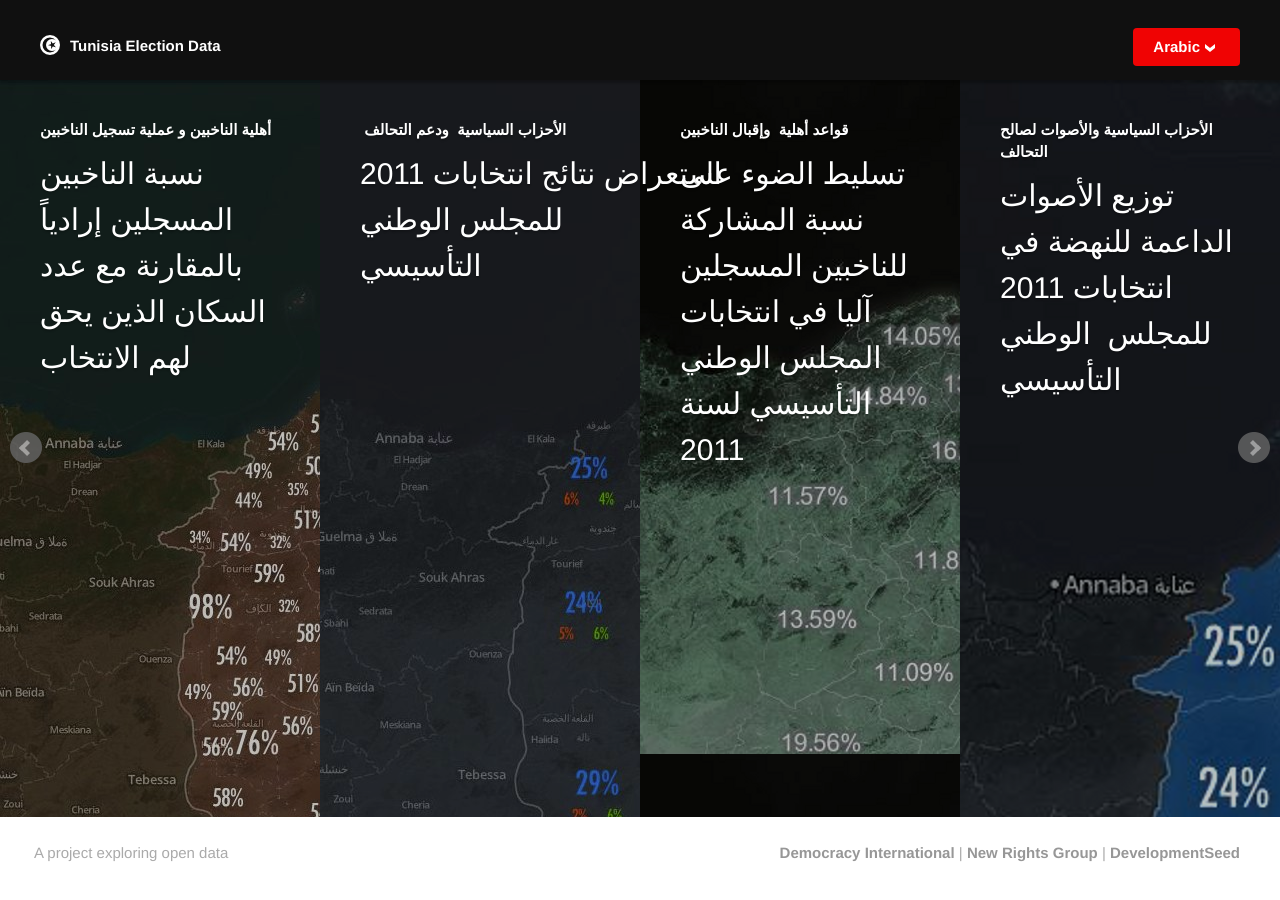
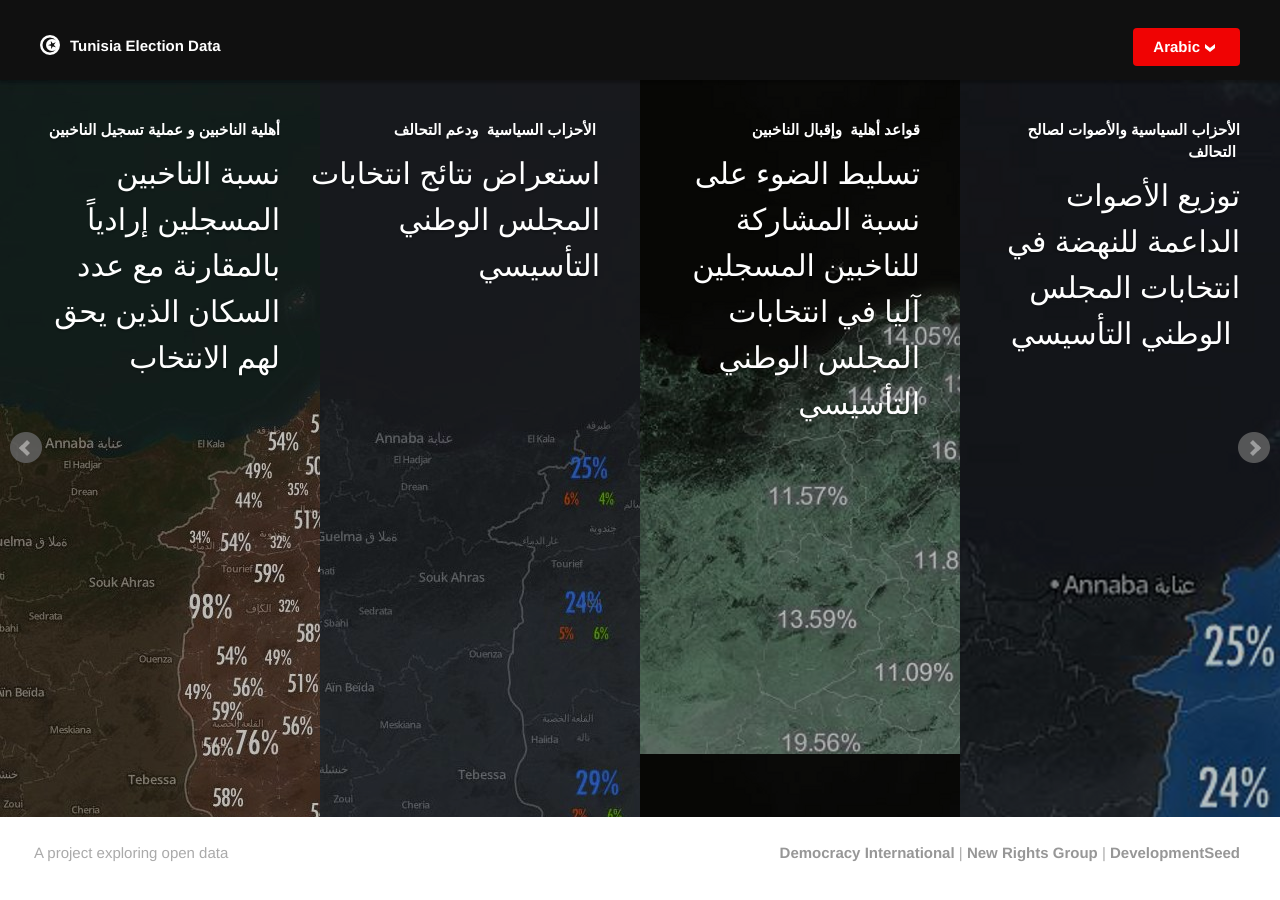
Before and after one commit to fwelections/databrowser, a Jekyll site: the page built from _posts/ar/2013-01-01-projects.html, in a window 1280 px wide. Built offline with Jekyll 4.4.1, drawn with Linux system fonts in a browser that asks for light colours.

Commit message:
arabic layout for projects page

```diff
--- /dev/null
+++ b/_layouts/projects-page-ar.html
@@ -0,0 +1,24 @@
+---
+layout: default
+---
+
+{% include masthead.html %}
+
+	<ul class='projects clearfix bxslider' id='projects-arabic'>
+	  {% for item in site.categories.[page.language] %}
+	  <li class='col col3'>
+	    <a href='{{site.baseurl}}{{item.url}}' class='project' style="background-image:url('{{site.baseurl}}/img/projects/{{item.img}}');">
+	      <div class='bg'></div>
+	      <h4 class='heading above'>{{item.title}}</h4>
+	      <h3 class='subtitles above'>{{item.subtitle}}</h3>
+	    </a>
+	  </li>
+	  {% endfor %}
+	</ul>
+
+<script type="text/javascript">
+
+wHeight = $(window).height();
+$('.project').css('height',wHeight-242)
+
+</script>
--- a/_posts/ar/2013-01-01-blanc-ballots.html
+++ b/_posts/ar/2013-01-01-blanc-ballots.html
@@ -2,7 +2,7 @@
 layout: maps
 category: ar
 title: "الأصوات  والتمثيل السياسي"
-subtitle: "عرض نسبة أوراق  الاقتراع البيضاء في انتخابات المجلس الوطني التأسيسي لسنة  2011"
+subtitle: "عرض نسبة أوراق  الاقتراع البيضاء في انتخابات المجلس الوطني التأسيسي"
 language: ar
 img: "blank.png"
 map: "tunisia.map-0gn2ey54,tunisia.blank-ballots"
--- a/_posts/ar/2013-01-01-nahdha-district.html
+++ b/_posts/ar/2013-01-01-nahdha-district.html
@@ -2,7 +2,7 @@
 layout: maps
 category: ar
 title: "الأحزاب السياسية والأصوات لصالح  التحالف"
-subtitle: "توزيع الأصوات الداعمة للنهضة في انتخابات 2011 للمجلس  الوطني التأسيسي"
+subtitle: "توزيع الأصوات الداعمة للنهضة في انتخابات المجلس  الوطني التأسيسي"
 language: ar
 img: "nahdha.png"
 map: "tunisia.map-1ztr9c9r"
--- a/_posts/ar/2013-01-01-passively-reg.html
+++ b/_posts/ar/2013-01-01-passively-reg.html
@@ -2,7 +2,7 @@
 layout: maps
 category: ar
 title: "قواعد أهلية  وإقبال الناخبين"
-subtitle: "تسليط الضوء على نسبة المشاركة للناخبين المسجلين آليا في انتخابات المجلس الوطني التأسيسي لسنة 2011"
+subtitle: "تسليط الضوء على نسبة المشاركة للناخبين المسجلين آليا في انتخابات المجلس الوطني التأسيسي"
 language: ar
 img: "passive.png"
 map: "tunisia.map-7soi1yyn,tunisia.passive"
--- a/_posts/ar/2013-01-01-political-parties.html
+++ b/_posts/ar/2013-01-01-political-parties.html
@@ -2,7 +2,7 @@
 layout: maps
 category: ar
 title: " الأحزاب السياسية  ودعم التحالف"
-subtitle: "استعراض نتائج انتخابات 2011 للمجلس الوطني التأسيسي"
+subtitle: "استعراض نتائج انتخابات  المجلس الوطني التأسيسي"
 language: ar
 img: "party.png"
 map: "tunisia.map-89hgnk0e,tunisia.parties-support"
--- a/_posts/ar/2013-01-01-projects.html
+++ b/_posts/ar/2013-01-01-projects.html
@@ -1,5 +1,5 @@
 ---
-layout: projects-page
+layout: projects-page-ar
 permalink: ar/projects
 language: ar
 title: Projects
--- a/_posts/ar/2013-01-01-total-turnout.html
+++ b/_posts/ar/2013-01-01-total-turnout.html
@@ -2,7 +2,7 @@
 layout: maps
 category: ar
 title: "أهلية وإقبال الناخبين"
-subtitle: "عرض بياني لمستوى الناخبين المحتملين نسبة الإقبال خلال  انتخابات المجلس الوطني التأسيسي  لسنة  2011"
+subtitle: "عرض بياني لمستوى الناخبين المحتملين نسبة الإقبال خلال  انتخابات المجلس الوطني التأسيسي "
 language: ar
 img: "total.png"
 map: "tunisia.map-w6jzp7kx,tunisia.passively-registred"
--- a/site.css
+++ b/site.css
@@ -700,3 +700,6 @@
     width: 6%;
     z-index: 9999;
 }
+#projects-arabic {
+direction:rtl;
+}
```
